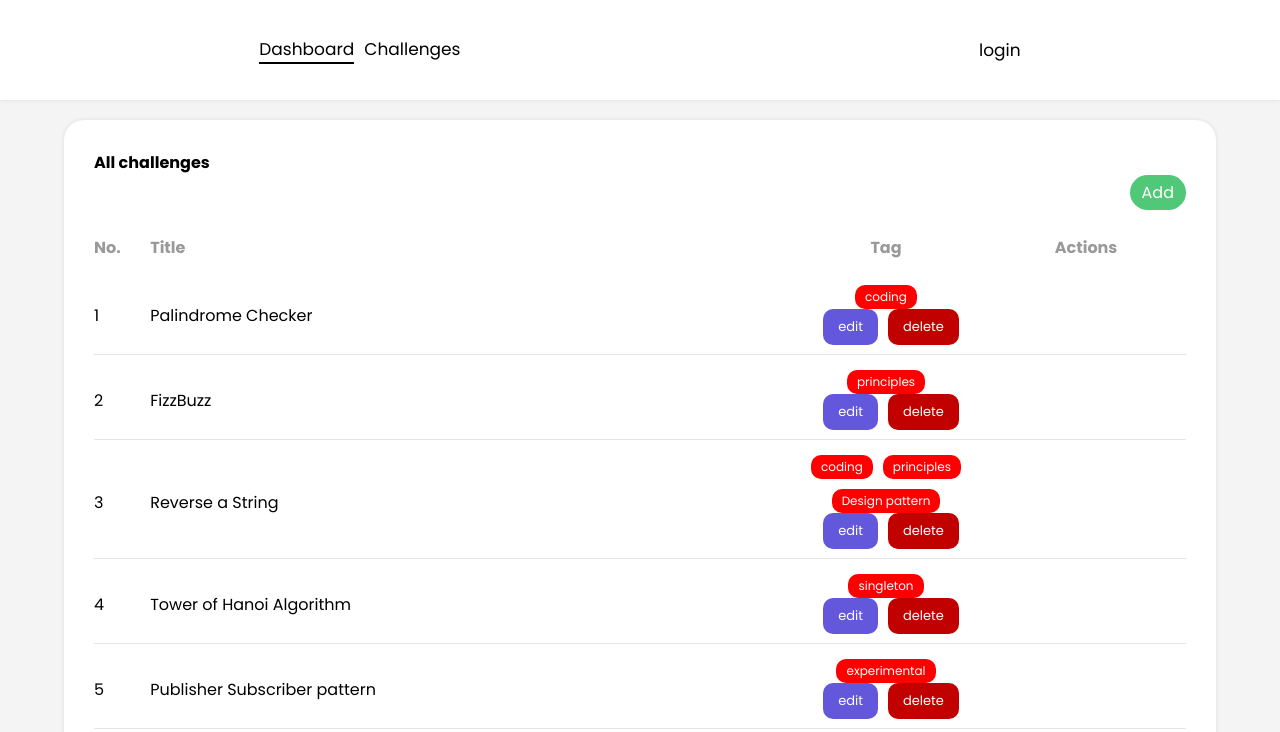
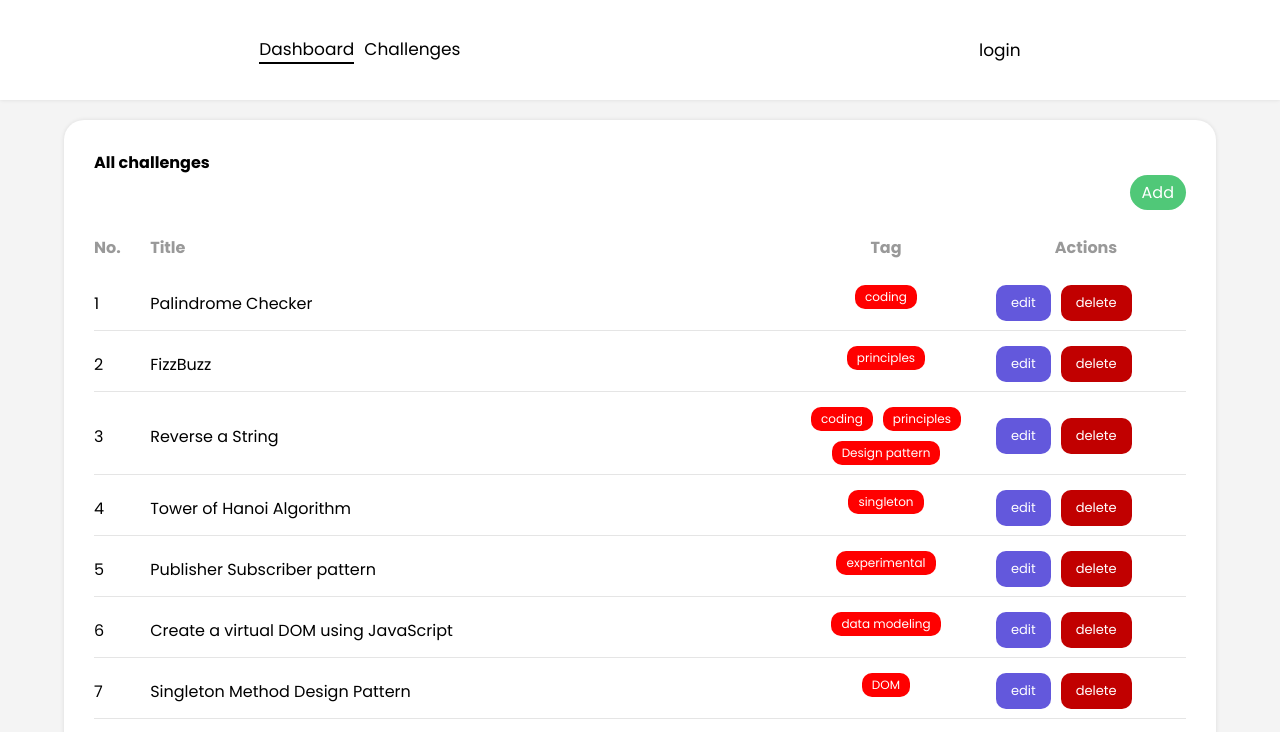
Before and after one commit to gkibria121/challenge-forum, a Next.js app: page /dashboard in a window 1280 px wide. Shown: the top 732 px of the page. Built offline with nearby package versions, Linux system fonts and the light colour scheme.

Commit message:
add context

```diff
--- a/app/dashboard/page.jsx
+++ b/app/dashboard/page.jsx
@@ -5,59 +5,10 @@ import Pagination from "../../src/components/Pagination";
 import ActionButtons from "./ActionButtons";
 import Tag from "./Tag";
 import Link from "next/link";
+import { useChallenges } from "../../src/contexts/ChallengesContext";
+
 const ChallengesPage = () => {
-  const challenges = [
-    {
-      id: 1,
-      title: "Palindrome Checker",
-      tags: ["coding"]
-    },
-    {
-      id: 2,
-      title: "FizzBuzz",
-      tags: ["principles"]
-    },
-    {
-      id: 3,
-      title: "Reverse a String",
-      tags: ["coding", "principles", "Design pattern"]
-    },
-    {
-      id: 4,
-      title: "Tower of Hanoi Algorithm",
-      tags: ["singleton"]
-    },
-    {
-      id: 5,
-      title: "Publisher Subscriber pattern",
-      tags: ["experimental"]
-    },
-    {
-      id: 6,
-      title: "Create a virtual DOM using JavaScript",
-      tags: ["data modeling"]
-    },
-    {
-      id: 7,
-      title: "Singleton Method Design Pattern",
-      tags: ["DOM"]
-    },
-    {
-      id: 8,
-      title: "Design a URL Shortener",
-      tags: ["AJAX"]
-    },
-    {
-      id: 9,
-      title: "Create a todo app maintaining SOLID",
-      tags: ["IFI"]
-    },
-    {
-      id: 10,
-      title: "Square Root",
-      tags: ["principles"]
-    }
-  ];
+  const { challenges } = useChallenges();
 
   return (
     <main className="main">
@@ -72,8 +23,8 @@ const ChallengesPage = () => {
           headers={[
             { label: "No.", key: "id", colSpan: 1 },
             { label: "Title", key: "title", colSpan: 3 },
-            { label: "Tag", key: "tags", colSpan: 1 ,class : 'table__th--tag' },
-            { label: "Actions", key: "actions", colSpan: 1,class : 'table__th--actions' },
+            { label: "Tag", key: "tags", colSpan: 1 ,class : "table__th--tag"},
+            { label: "Actions", key: "actions", colSpan: 1 ,class : "table__th--actions"},
           ]}
           actions={<div>action buttons</div>}
           data={challenges}
@@ -88,7 +39,7 @@ const ChallengesPage = () => {
                   <Tag key={tag} label={tag} />
                 ))}
               </td>
-              <td className="table__column table__column--center" >
+              <td className="table__column">
                 <ActionButtons />
               </td>
             </>
--- a/app/layout.tsx
+++ b/app/layout.tsx
@@ -1,6 +1,7 @@
 import React from "react"
 import "/src/sass/main.scss"
 import Header from "../src/components/Header"
+import { ChallengesProvider } from "../src/contexts/ChallengesContext";
 export default function RootLayout({
     children,
   }: {
@@ -16,7 +17,9 @@ export default function RootLayout({
           </head>
           <body>
             <Header />
+            <ChallengesProvider>
             {children}
+            </ChallengesProvider>
           </body>
         </html>
 
--- /dev/null
+++ b/src/contexts/challengesContext.js
@@ -0,0 +1,30 @@
+"use client"
+import React, { createContext, useContext, useState } from "react";
+
+// Create the context
+export const ChallengesContext = createContext();
+
+// Context provider component
+export const ChallengesProvider = ({ children }) => {
+  const [challenges] = useState([
+    { id: 1, title: "Palindrome Checker", tags: ["coding"] },
+    { id: 2, title: "FizzBuzz", tags: ["principles"] },
+    { id: 3, title: "Reverse a String", tags: ["coding", "principles", "Design pattern"] },
+    { id: 4, title: "Tower of Hanoi Algorithm", tags: ["singleton"] },
+    { id: 5, title: "Publisher Subscriber pattern", tags: ["experimental"] },
+    { id: 6, title: "Create a virtual DOM using JavaScript", tags: ["data modeling"] },
+    { id: 7, title: "Singleton Method Design Pattern", tags: ["DOM"] },
+    { id: 8, title: "Design a URL Shortener", tags: ["AJAX"] },
+    { id: 9, title: "Create a todo app maintaining SOLID", tags: ["IFI"] },
+    { id: 10, title: "Square Root", tags: ["principles"] },
+  ]);
+
+  return (
+    <ChallengesContext.Provider value={{ challenges }}>
+      {children}
+    </ChallengesContext.Provider>
+  );
+};
+
+// Hook to use the context
+export const useChallenges = () => useContext(ChallengesContext);
```
Also changed, not shown: app/challenges/page.jsx (+6 -58 lines).
